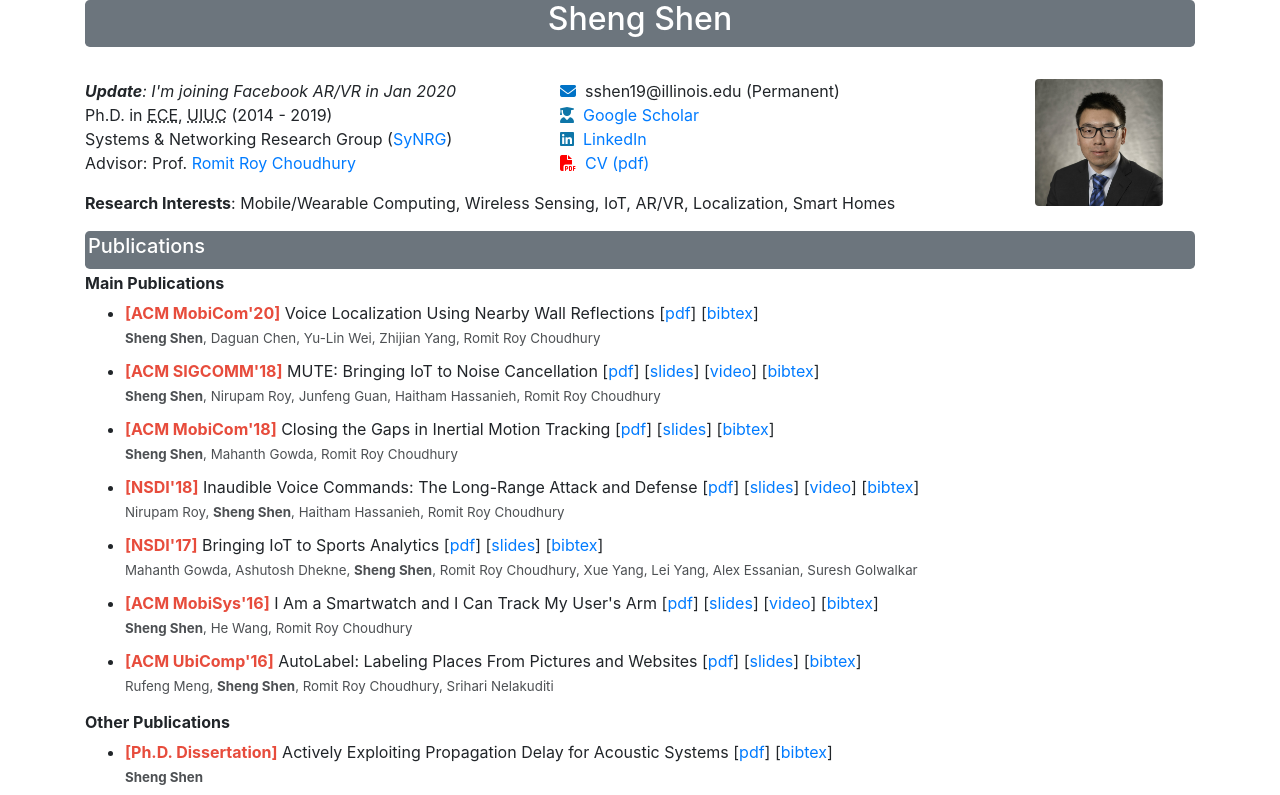
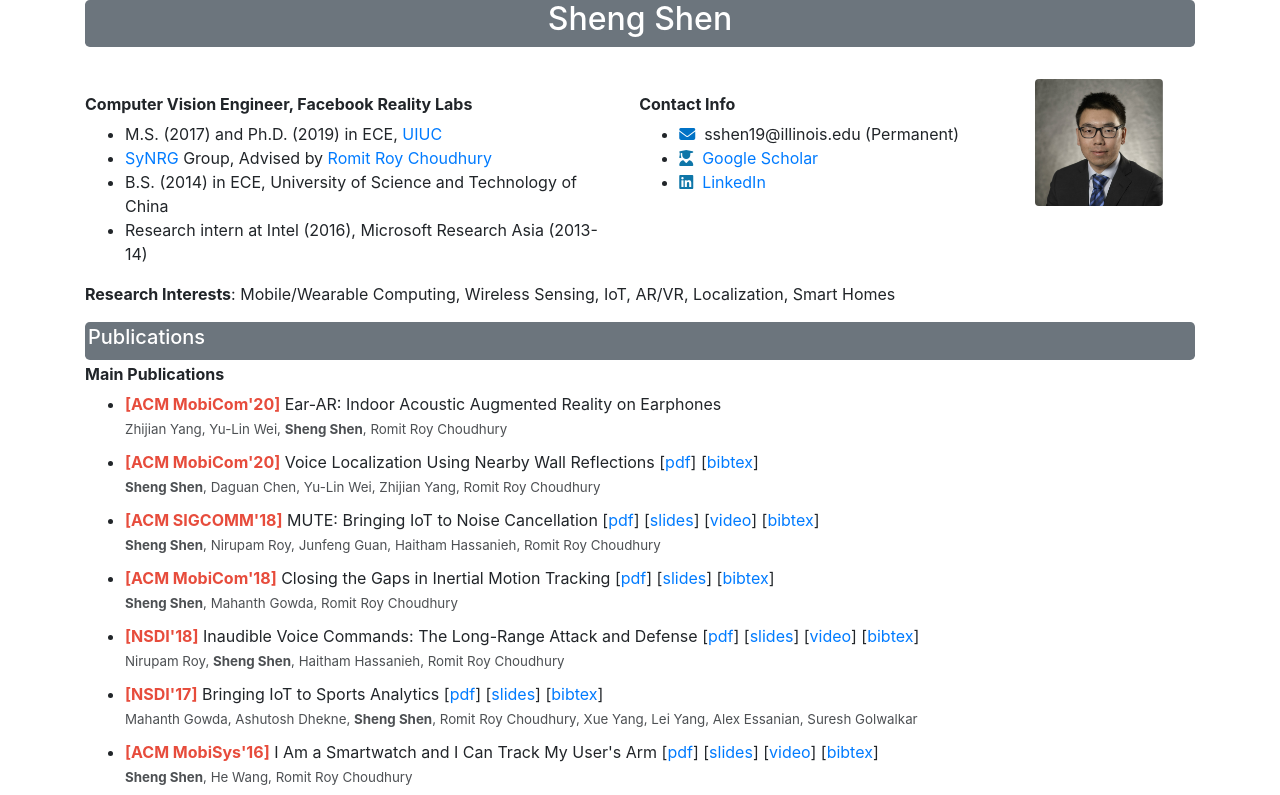
Before and after one commit to sheng-shen/sheng-shen.github.io, a plain HTML site: page index.html in a window 1280 px wide. Shown: the top 795 px of the page. Drawn offline with nearby package versions, Linux system fonts and the light colour scheme.

Commit message:
Update index.html

```diff
--- a/index.html
+++ b/index.html
@@ -33,24 +33,28 @@
     <div class="row">
 		<div class="col-md-10">
 			<div class="row">
-				<div class="col-md-6">
+				<div class="col-md-7">
 					<p>
-						<em><strong>Update</strong>: I'm joining Facebook AR/VR in Jan 2020</em><br>
-						Ph.D. in <abbr title="Electrical and Computer Engineering">ECE</abbr>, <abbr title="University of Illinois at Urbana-Champaign">UIUC</abbr> (2014 - 2019)<br>
-						Systems & Networking Research Group (<a href="https://synrg.csl.illinois.edu/" target="_blank">SyNRG</a>)<br>
-						Advisor: Prof. <a href="https://croy.web.engr.illinois.edu/" target="_blank">Romit Roy Choudhury</a> <br>
+						<h6><strong>Computer Vision Engineer, Facebook Reality Labs</strong></h6>
+						<ul>
+							<li>M.S. (2017) and Ph.D. (2019) in ECE, <a href="https://illinois.edu/" target="_blank">UIUC</a></li>
+							<li><a href="https://synrg.csl.illinois.edu/" target="_blank">SyNRG</a> Group, Advised by <a href="https://croy.web.engr.illinois.edu/" target="_blank">Romit Roy Choudhury</a></li>
+							<li>B.S. (2014) in ECE, University of Science and Technology of China</li>
+							<li>Research intern at Intel (2016), Microsoft Research Asia (2013-14)</li>
+						</ul>
 					</p>
 				</div>
-				<div class="col-md-6">
+				<div class="col-md-5">
 					<p>
-						<i class="fas fa-envelope" style="color:#0072c6"></i>&nbsp;
-						&#115;&#115;&#104;&#101;&#110;&#049;&#057;&#064;&#105;&#108;&#108;&#105;&#110;&#111;&#105;&#115;&#046;&#101;&#100;&#117; (Permanent)<br>
-						<i class="fas fa-user-graduate" style="color:#0e76a8"></i>&nbsp;
-						<a href="https://scholar.google.com/citations?user=A6z4a64AAAAJ&hl=en" target="_blank"> Google Scholar</a> <br>
-						<i class="fab fa-linkedin" style="color:#0e76a8"></i>&nbsp;
-						<a href="https://www.linkedin.com/in/shensheng" target="_blank"> LinkedIn</a> <br>
-						<i class="fas fa-file-pdf" style="color:red"></i>&nbsp;
-						<a href="pdf/cv_sheng.pdf" target="_blank">CV (pdf)</a>
+						<h6><strong>Contact Info</strong></h6>
+						<ul>
+							<li><i class="fas fa-envelope" style="color:#0072c6"></i>&nbsp;
+							&#115;&#115;&#104;&#101;&#110;&#049;&#057;&#064;&#105;&#108;&#108;&#105;&#110;&#111;&#105;&#115;&#046;&#101;&#100;&#117; (Permanent)</li>
+							<li><i class="fas fa-user-graduate" style="color:#0e76a8"></i>&nbsp;
+							<a href="https://scholar.google.com/citations?user=A6z4a64AAAAJ&hl=en" target="_blank"> Google Scholar</a></li>
+							<li><i class="fab fa-linkedin" style="color:#0e76a8"></i>&nbsp;
+							<a href="https://www.linkedin.com/in/shensheng" target="_blank"> LinkedIn</a></li>
+						</ul>
 					</p>
 				</div>
 			</div>
@@ -66,7 +70,7 @@
 
 
         <div class="col-md-2">
-		<a href="image/sheng.jpg" target="_blank"><img src="image/sheng.jpg" class="img-fluid rounded" alt="Sheng Shen" style="width: 80%"></a>
+			<a href="image/sheng.jpg" target="_blank"><img src="image/sheng.jpg" class="img-fluid rounded" alt="Sheng Shen" style="width: 80%"></a>
         </div>
 
     </div>
@@ -81,6 +85,11 @@
             <h6><strong>Main Publications</strong></h6>
             <ul>
 				<li>
+                    <span class="pub-strong">[ACM MobiCom'20]</span> Ear-AR: Indoor Acoustic Augmented Reality on Earphones
+					<br>
+                    <span class="pub-author">Zhijian Yang, Yu-Lin Wei, <strong>Sheng Shen</strong>, Romit Roy Choudhury</span>
+                </li>
+				<li>
                     <span class="pub-strong">[ACM MobiCom'20]</span> Voice Localization Using Nearby Wall Reflections
 					[<a href="https://synrg.csl.illinois.edu/papers/voloc_mobicom20.pdf">pdf</a>]
 					[<a data-toggle="collapse" href="#shen2020voice">bibtex</a>]
@@ -90,7 +99,8 @@
   title={Voice localization using nearby wall reflections},
   author={Shen, Sheng and Chen, Daguan and Wei, Yu-Lin and Yang, Zhijian and Choudhury, Romit Roy},
   booktitle={Proceedings of the 26th Annual International Conference on Mobile Computing and Networking},
-  year={2020},
+  pages={1--14},
+  year={2020}
   organization={ACM}
 }
 </pre></div>
@@ -349,6 +359,18 @@
 
     <div class="row">
         <div class="col-md-6">
+			<h6><strong>Editorial Board</strong></h6>
+            <ul>
+                <li>International Journal of Wireless Communications and Mobile Computing</li>
+            </ul>
+			<h6><strong>TPC Member</strong></h6>
+            <ul>
+                <li>IEEE VTC, Spring 2019</li>
+                <li>ACM S3 Workshop, 2017, 18</li>
+                <li>ACM MobiSys Ph.D. Forum, 2017</li>
+            </ul>
+        </div>
+        <div class="col-md-6">
 			<h6><strong>Invited Reviewer</strong></h6>
             <ul>
                 <li>IEEE Transactions on Mobile Computing</li>
@@ -356,14 +378,6 @@
                 <li>ACM IMWUT (formerly UbiComp)</li>
                 <li>IEEE Wireless Communications Letters</li>
                 <li>Pervasive and Mobile Computing</li>
-            </ul>
-        </div>
-        <div class="col-md-6">
-			<h6><strong>TPC Member</strong></h6>
-            <ul>
-                <li>IEEE VTC, Spring 2019</li>
-                <li>ACM S3 Workshop, 2017, 18</li>
-                <li>ACM MobiSys Ph.D. Forum, 2017</li>
             </ul>
         </div>
     </div>
```
Also changed, not shown: 1 other file.
